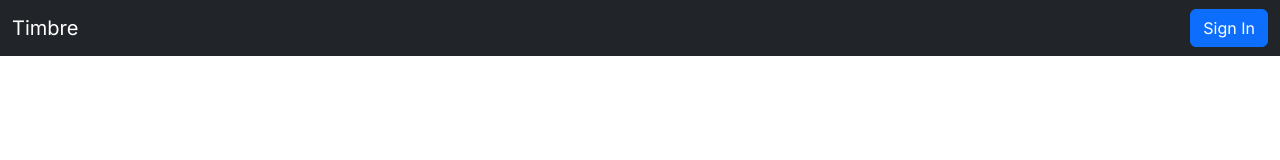
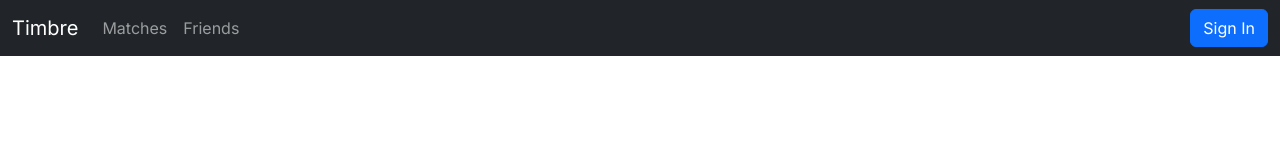
Before and after one commit to Nobelz/Timbre, a Next.js app in the folder timbre/: page / in a window 1280 px wide. Shown: the top 160 px of the page. Built offline with nearby package versions, Linux system fonts and the light colour scheme.

Commit message:
modularize navbar

```diff
--- a/timbre/src/app/homepage/page.js
+++ b/timbre/src/app/homepage/page.js
@@ -10,6 +10,7 @@ import { Container, ListGroup, Button } from 'react-bootstrap';
 import { useSearchParams, useRouter } from "next/navigation";
 import useRefreshToken from "../../hooks/useRefreshToken";
 import { Row, Col, Card } from 'react-bootstrap';
+import Navigation from '../../components/Navigation';
 
 /*
  Homepage of the application where users can get matched with other users.
--- a/timbre/src/app/page.js
+++ b/timbre/src/app/page.js
@@ -20,7 +20,7 @@ export default function Login() {
         <title>Timbre</title>
         <meta name="viewport" content="initial-scale=1.0, width=device-width" />
       </Head>
-      <Navigation></Navigation>
+      <Navigation isAuthenticated={false} authorizeApp={authorize} />
     </div>
   )
 }
--- a/timbre/src/components/Navigation.tsx
+++ b/timbre/src/components/Navigation.tsx
@@ -5,13 +5,14 @@ import Navbar from 'react-bootstrap/Navbar';
 import Container from 'react-bootstrap/Container';
 import Button from 'react-bootstrap/Button';
 import Nav from 'react-bootstrap/Nav';
-
-import { useSearchParams, useRouter } from "next/navigation";
-import useRefreshToken from "../hooks/useRefreshToken";
-import { authorize, getToken } from "../app/api/auth/authorize";
+import { authorize, getToken } from "../api/auth/authorize";
 
 
-export default Navigation = () => {
+
+// userAuth prop
+
+export default Navigation = ({ isAuthenticated, authorizeApp}) => {
+
 
   return (
     <Navbar bg="dark" variant="dark">
@@ -19,7 +20,11 @@ export default Navigation = () => {
           <Navbar.Brand>
             Timbre
           </Navbar.Brand>
-          <Button onClick={authorize}>Sign In</Button>
+          <Nav className="me-auto">
+            <Nav.Link href="/matches">Matches</Nav.Link>
+            <Nav.Link href="/friends">Friends</Nav.Link>
+          </Nav>
+          <Button onClick={authorizeApp}>{isAuthenticated ? "Refresh Token" : "Sign In"}</Button>
         </Container>
       </Navbar>
   );
```
Also changed, not shown: timbre/src/app/friends/page.js (+4 -10 lines).
